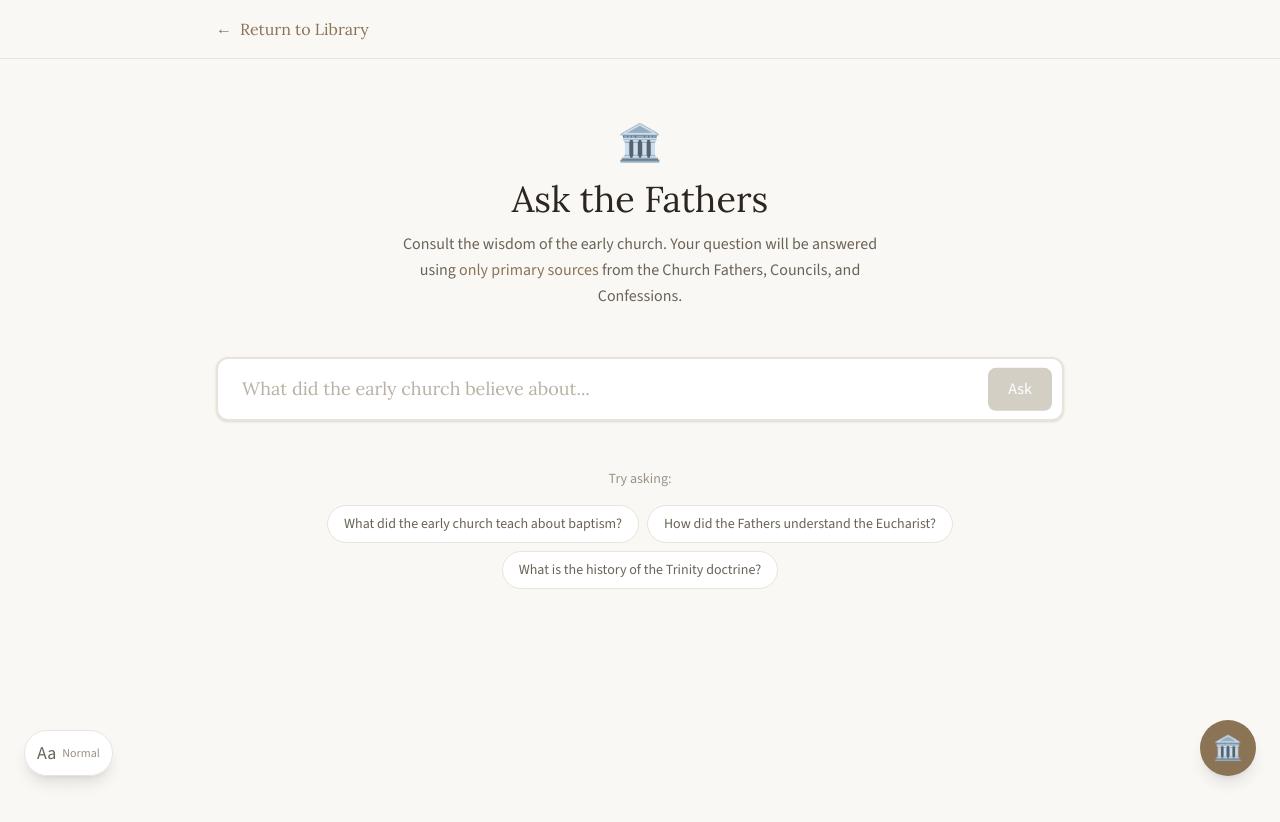
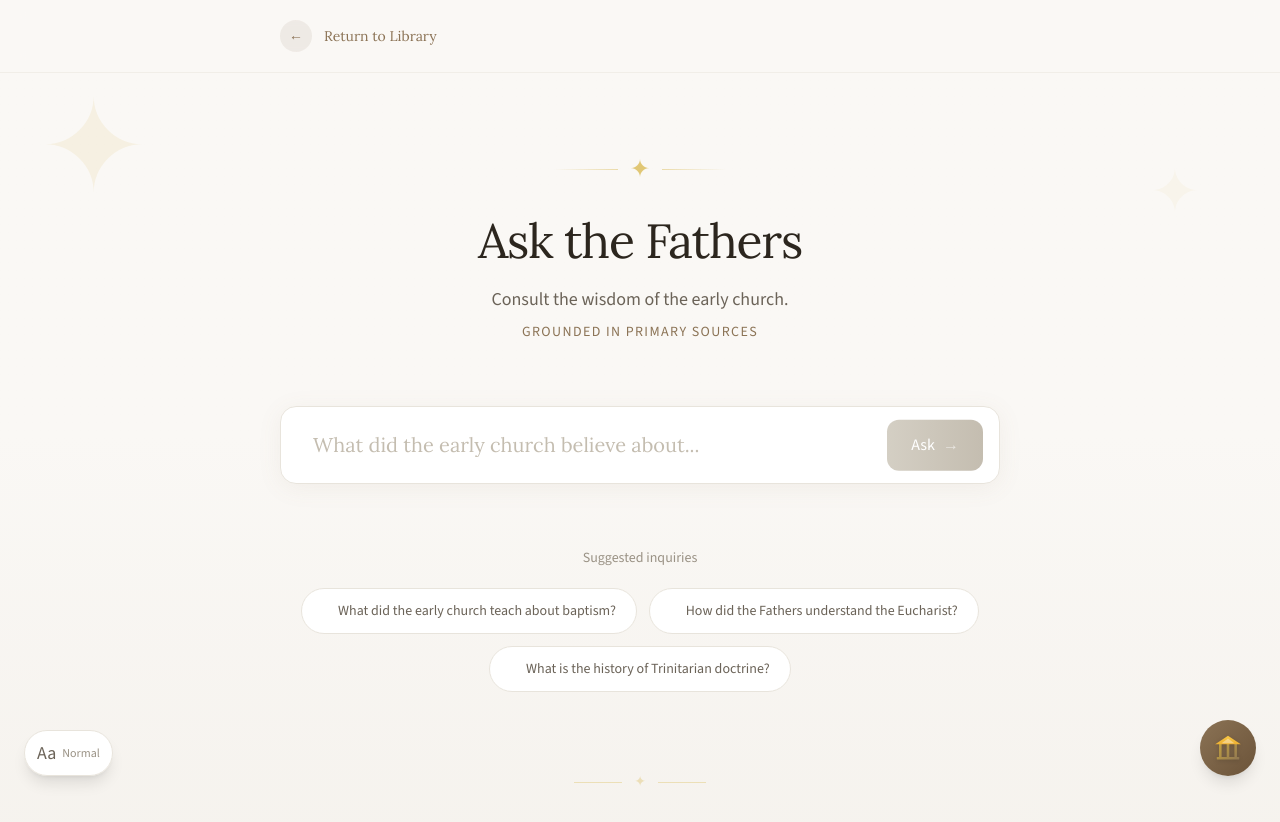
Before and after one commit to Kaleho91/church-history-doctrines, a Next.js app: page /ask in a window 1280 px wide. Shown: the top 822 px of the page. Before the commit the page ends 800 px from the top, so only its background shows below. Built offline with nearby package versions, Linux system fonts and the light colour scheme.

Commit message:
Refine Ask the Fathers aesthetics with premium design and proprietary FAB icon

```diff
--- a/src/app/ask/page.tsx
+++ b/src/app/ask/page.tsx
@@ -51,106 +51,147 @@ export default function AskPage() {
     };
 
     return (
-        <div className="min-h-screen bg-[#faf8f5]">
+        <div className="min-h-screen bg-gradient-to-b from-[#faf8f5] via-[#faf8f5] to-[#f5f2ed]">
+            {/* Decorative background pattern */}
+            <div className="absolute inset-0 overflow-hidden pointer-events-none">
+                <div className="absolute top-20 left-10 text-[#d4af37]/10 text-9xl font-serif select-none">✦</div>
+                <div className="absolute top-40 right-20 text-[#d4af37]/5 text-6xl font-serif select-none">✦</div>
+                <div className="absolute bottom-40 left-1/4 text-[#d4af37]/5 text-4xl font-serif select-none">✦</div>
+            </div>
+
             {/* Header */}
-            <header className="border-b border-[#e8e4dc] bg-[#faf8f5]/95 backdrop-blur-sm">
-                <div className="max-w-4xl mx-auto px-6 py-4 flex items-center justify-between">
-                    <Link href="/" className="group flex items-center gap-2 text-[#8b7355] hover:text-[#5c4d3c] transition-colors">
-                        <span className="transform group-hover:-translate-x-1 transition-transform">←</span>
-                        <span className="font-serif">Return to Library</span>
+            <header className="relative border-b border-[#e8e4dc]/50 bg-[#faf8f5]/80 backdrop-blur-md">
+                <div className="max-w-3xl mx-auto px-6 py-5 flex items-center justify-between">
+                    <Link href="/" className="group flex items-center gap-3 text-[#8b7355] hover:text-[#5c4d3c] transition-colors">
+                        <span className="w-8 h-8 rounded-full bg-[#8b7355]/10 flex items-center justify-center group-hover:bg-[#8b7355]/20 transition-colors">
+                            <span className="transform group-hover:-translate-x-0.5 transition-transform text-sm">←</span>
+                        </span>
+                        <span className="font-serif text-sm">Return to Library</span>
                     </Link>
                 </div>
             </header>
 
-            <main className="max-w-4xl mx-auto px-6 py-16">
+            <main className="relative max-w-3xl mx-auto px-6 py-20">
                 {/* Hero */}
-                <div className="text-center mb-12">
-                    <div className="flex justify-center mb-4">
-                        <span className="text-4xl">🏛️</span>
+                <div className="text-center mb-16 animate-fade-in">
+                    {/* Decorative divider */}
+                    <div className="flex justify-center mb-8">
+                        <div className="flex items-center gap-3 text-[#d4af37]">
+                            <span className="w-16 h-[1px] bg-gradient-to-r from-transparent to-[#d4af37]/40" />
+                            <span className="text-2xl decorative-star">✦</span>
+                            <span className="w-16 h-[1px] bg-gradient-to-l from-transparent to-[#d4af37]/40" />
                         </div>
-                    <h1 className="font-serif text-4xl text-[#2c261e] mb-3">
+                    </div>
+
+                    <h1 className="font-serif text-5xl text-[#2c261e] mb-5 tracking-tight">
                         Ask the Fathers
                     </h1>
-                    <p className="text-[#6b6358] max-w-lg mx-auto leading-relaxed">
-                        Consult the wisdom of the early church. Your question will be answered using
-                        <span className="text-[#8b7355] font-medium"> only primary sources</span> from
-                        the Church Fathers, Councils, and Confessions.
+
+                    <p className="text-lg text-[#6b6358] max-w-md mx-auto leading-relaxed">
+                        Consult the wisdom of the early church.
+                        <span className="block mt-2 text-[#8b7355] font-medium text-sm uppercase tracking-widest">
+                            Grounded in Primary Sources
+                        </span>
                     </p>
                 </div>
 
                 {/* Search Input */}
-                <form onSubmit={handleSubmit} className="mb-12">
-                    <div className="relative">
+                <form onSubmit={handleSubmit} className="mb-16 animate-fade-in" style={{ animationDelay: '100ms' }}>
+                    <div className="relative group">
+                        {/* Decorative border glow */}
+                        <div className="absolute -inset-1 bg-gradient-to-r from-[#d4af37]/20 via-[#8b7355]/10 to-[#d4af37]/20 rounded-2xl blur-sm opacity-0 group-focus-within:opacity-100 transition-opacity duration-500" />
+
+                        <div className="relative bg-white rounded-2xl border border-[#e8e4dc] shadow-[0_4px_24px_rgba(139,115,85,0.08)] overflow-hidden">
                             <input
                                 type="text"
                                 value={query}
                                 onChange={(e) => setQuery(e.target.value)}
                                 placeholder="What did the early church believe about..."
-                            className="w-full px-6 py-4 text-lg font-serif text-[#2c261e] bg-white border-2 border-[#e8e4dc] rounded-xl shadow-sm focus:outline-none focus:border-[#8b7355] focus:ring-4 focus:ring-[#8b7355]/10 transition-all placeholder:text-[#b8b0a3]"
+                                className="w-full px-8 py-6 text-xl font-serif text-[#2c261e] bg-transparent focus:outline-none placeholder:text-[#c4bdb0] placeholder:font-normal"
                                 disabled={loading}
                             />
+                            <div className="absolute right-4 top-1/2 -translate-y-1/2">
                                 <button
                                     type="submit"
                                     disabled={loading || !query.trim()}
-                            className="absolute right-3 top-1/2 -translate-y-1/2 px-5 py-2 bg-[#8b7355] text-white font-medium rounded-lg hover:bg-[#6b5339] disabled:bg-[#d4cfc4] disabled:cursor-not-allowed transition-colors"
+                                    className="px-6 py-3 bg-gradient-to-r from-[#8b7355] to-[#6b5339] text-white font-medium rounded-xl hover:from-[#6b5339] hover:to-[#5c4d3c] disabled:from-[#d4cfc4] disabled:to-[#c4bdb0] disabled:cursor-not-allowed transition-all shadow-md hover:shadow-lg disabled:shadow-none"
                                 >
                                     {loading ? (
                                         <span className="flex items-center gap-2">
                                             <span className="w-4 h-4 border-2 border-white/30 border-t-white rounded-full animate-spin" />
-                                    Consulting...
+                                            <span className="text-sm">Consulting...</span>
                                         </span>
                                     ) : (
-                                'Ask'
+                                        <span className="flex items-center gap-2">
+                                            <span>Ask</span>
+                                            <span className="text-white/60">→</span>
+                                        </span>
                                     )}
                                 </button>
+                            </div>
+                        </div>
                     </div>
                 </form>
 
                 {/* Error State */}
                 {error && (
-                    <div className="text-center text-rose-600 bg-rose-50 border border-rose-200 rounded-xl p-4 mb-8">
+                    <div className="text-center text-rose-600 bg-rose-50 border border-rose-200 rounded-xl p-4 mb-8 animate-fade-in">
                         {error}
                     </div>
                 )}
 
                 {/* Response Card */}
                 {response && (
-                    <div className="bg-white border border-[#e8e4dc] rounded-2xl shadow-lg overflow-hidden animate-fade-in">
+                    <div className="animate-fade-in">
                         {/* Response Header */}
-                        <div className="bg-[#f5f2ed] px-6 py-4 border-b border-[#e8e4dc]">
+                        <div className="flex items-center gap-3 mb-6">
+                            <div className="flex items-center gap-2 text-[#d4af37]/60">
+                                <span className="w-8 h-[1px] bg-current" />
+                                <span className="text-xs">✦</span>
+                                <span className="w-8 h-[1px] bg-current" />
+                            </div>
                             <span className="text-xs font-bold uppercase tracking-widest text-[#9a9285]">
-                                Response from the Sources
+                                From the Sources
                             </span>
+                            <div className="flex-1 h-[1px] bg-[#e8e4dc]" />
                         </div>
 
                         {/* Answer Body */}
-                        <div className="p-8">
-                            <div className="prose prose-stone prose-lg max-w-none font-serif text-[#3d3529] leading-relaxed whitespace-pre-wrap">
+                        <div className="bg-white border border-[#e8e4dc] rounded-2xl shadow-[0_8px_32px_rgba(139,115,85,0.08)] overflow-hidden mb-8">
+                            <div className="p-10">
+                                <div className="prose prose-stone prose-lg max-w-none font-serif text-[#3d3529] leading-[1.85] whitespace-pre-wrap">
                                     {response.answer}
+                                </div>
                             </div>
                         </div>
 
                         {/* Citations */}
                         {response.citations.length > 0 && (
-                            <div className="border-t border-[#e8e4dc] bg-[#fdfcfa] px-6 py-6">
-                                <h3 className="text-xs font-bold uppercase tracking-widest text-[#9a9285] mb-4">
-                                    Sources Consulted ({response.citations.length})
-                                </h3>
                             <div className="space-y-4">
+                                <div className="flex items-center gap-3 mb-4">
+                                    <span className="text-xs font-bold uppercase tracking-widest text-[#9a9285]">
+                                        Sources ({response.citations.length})
+                                    </span>
+                                    <div className="flex-1 h-[1px] bg-[#e8e4dc]" />
+                                </div>
+
+                                <div className="grid gap-4">
                                     {response.citations.map((citation, index) => (
                                         <div
                                             key={citation.id}
-                                            className="group p-4 bg-white rounded-lg border border-[#e8e4dc] hover:border-[#8b7355]/30 hover:shadow-md transition-all"
+                                            className="group p-6 bg-white/80 backdrop-blur-sm rounded-xl border border-[#e8e4dc] hover:border-[#d4af37]/30 hover:shadow-lg transition-all duration-300"
                                         >
-                                            <div className="flex items-start gap-3">
-                                                <span className="flex-shrink-0 w-6 h-6 rounded-full bg-[#8b7355] text-white text-xs font-bold flex items-center justify-center">
+                                            <div className="flex items-start gap-4">
+                                                <span className="flex-shrink-0 w-8 h-8 rounded-full bg-gradient-to-br from-[#d4af37] to-[#8b7355] text-white text-sm font-bold flex items-center justify-center shadow-md">
                                                     {index + 1}
                                                 </span>
                                                 <div className="flex-1 min-w-0">
-                                                    <div className="font-medium text-[#3d3529] mb-1">
-                                                        {citation.author} — <span className="italic">{citation.work}</span>
+                                                    <div className="font-serif text-lg text-[#3d3529] mb-2">
+                                                        {citation.author}
+                                                        <span className="text-[#9a9285] font-normal"> — </span>
+                                                        <span className="italic text-[#6b6358]">{citation.work}</span>
                                                     </div>
-                                                    <p className="text-sm text-[#6b6358] leading-relaxed line-clamp-3">
+                                                    <p className="text-sm text-[#6b6358] leading-relaxed line-clamp-3 mb-3">
                                                         "{citation.excerpt}"
                                                     </p>
                                                     {citation.url && (
@@ -158,9 +199,10 @@ export default function AskPage() {
                                                             href={citation.url}
                                                             target="_blank"
                                                             rel="noopener noreferrer"
-                                                            className="inline-block mt-2 text-xs text-[#8b7355] hover:underline"
+                                                            className="inline-flex items-center gap-1.5 text-xs font-medium text-[#8b7355] hover:text-[#6b5339] transition-colors"
                                                         >
-                                                            View Full Source →
+                                                            <span>View Full Text</span>
+                                                            <span className="text-[#d4af37]">→</span>
                                                         </a>
                                                     )}
                                                 </div>
@@ -175,25 +217,35 @@ export default function AskPage() {
 
                 {/* Example Questions */}
                 {!response && !loading && (
-                    <div className="text-center">
-                        <p className="text-sm text-[#9a9285] mb-4">Try asking:</p>
-                        <div className="flex flex-wrap justify-center gap-2">
+                    <div className="text-center animate-fade-in" style={{ animationDelay: '200ms' }}>
+                        <p className="text-sm text-[#9a9285] mb-5 font-medium">Suggested inquiries</p>
+                        <div className="flex flex-wrap justify-center gap-3">
                             {[
                                 'What did the early church teach about baptism?',
                                 'How did the Fathers understand the Eucharist?',
-                                'What is the history of the Trinity doctrine?',
+                                'What is the history of Trinitarian doctrine?',
                             ].map((example) => (
                                 <button
                                     key={example}
                                     onClick={() => setQuery(example)}
-                                    className="px-4 py-2 text-sm text-[#6b6358] bg-white border border-[#e8e4dc] rounded-full hover:border-[#8b7355] hover:text-[#8b7355] transition-colors"
+                                    className="group px-5 py-3 text-sm text-[#6b6358] bg-white border border-[#e8e4dc] rounded-full hover:border-[#d4af37]/50 hover:text-[#8b7355] hover:shadow-md transition-all duration-300"
                                 >
+                                    <span className="opacity-0 group-hover:opacity-100 transition-opacity text-[#d4af37] mr-1">✦</span>
                                     {example}
                                 </button>
                             ))}
                         </div>
                     </div>
                 )}
+
+                {/* Footer flourish */}
+                <div className="mt-20 flex justify-center">
+                    <div className="flex items-center gap-3 text-[#d4af37]/30">
+                        <span className="w-12 h-[1px] bg-current" />
+                        <span className="text-sm">✦</span>
+                        <span className="w-12 h-[1px] bg-current" />
+                    </div>
+                </div>
             </main>
         </div>
     );
--- a/src/components/ask/AskFAB.tsx
+++ b/src/components/ask/AskFAB.tsx
@@ -2,6 +2,32 @@
 
 import Link from 'next/link';
 import { useState } from 'react';
+
+// Custom Proprietary Icon - Library/Temple with Gradient
+const LibraryIcon = ({ className = "w-full h-full" }: { className?: string }) => (
+    <svg viewBox="0 0 100 100" className={className} fill="none" xmlns="http://www.w3.org/2000/svg">
+        <defs>
+            <linearGradient id="libraryGradient" x1="10" y1="10" x2="90" y2="90" gradientUnits="userSpaceOnUse">
+                <stop offset="0%" stopColor="#d4af37" />
+                <stop offset="100%" stopColor="#8b7355" />
+            </linearGradient>
+            <linearGradient id="libraryAccent" x1="0" y1="0" x2="0" y2="100" gradientUnits="userSpaceOnUse">
+                <stop offset="0%" stopColor="#fcd34d" />
+                <stop offset="100%" stopColor="#d97706" />
+            </linearGradient>
+        </defs>
+        {/* Base/Foundation */}
+        <rect x="15" y="78" width="70" height="8" rx="2" fill="url(#libraryGradient)" />
+        {/* Pillars */}
+        <rect x="22" y="35" width="8" height="43" rx="1" fill="url(#libraryGradient)" />
+        <rect x="46" y="35" width="8" height="43" rx="1" fill="url(#libraryGradient)" />
+        <rect x="70" y="35" width="8" height="43" rx="1" fill="url(#libraryGradient)" />
+        {/* Roof/Pediment */}
+        <path d="M10 38 L50 12 L90 38 L10 38 Z" fill="url(#libraryAccent)" />
+        {/* Inner triangle detail */}
+        <path d="M30 35 L50 20 L70 35 L30 35 Z" fill="#faf8f5" opacity="0.4" />
+    </svg>
+);
 
 export default function AskFAB() {
     const [isHovered, setIsHovered] = useState(false);
@@ -17,25 +43,26 @@ export default function AskFAB() {
                 {/* Expanded label on hover */}
                 <div
                     className={`
-            absolute right-full mr-3 px-4 py-2 bg-white border border-[#e8e4dc] rounded-xl shadow-lg
+            absolute right-full mr-3 px-4 py-2.5 bg-white border border-[#e8e4dc] rounded-xl shadow-lg
             whitespace-nowrap font-serif text-[#3d3529] text-sm
             transition-all duration-300 ease-out
             ${isHovered ? 'opacity-100 translate-x-0' : 'opacity-0 translate-x-4 pointer-events-none'}
           `}
                 >
+                    <span className="text-[#d4af37] mr-1.5">✦</span>
                     Ask the Fathers
                 </div>
 
                 {/* Main FAB button */}
                 <div
                     className={`
-            w-14 h-14 rounded-full bg-[#8b7355] text-white flex items-center justify-center
-            shadow-lg hover:shadow-xl hover:bg-[#6b5339]
+            w-14 h-14 rounded-full bg-gradient-to-br from-[#8b7355] to-[#6b5339] flex items-center justify-center p-3
+            shadow-lg hover:shadow-xl
             transition-all duration-300 ease-out
             ${isHovered ? 'scale-110' : 'scale-100'}
           `}
                 >
-                    <span className="text-2xl">🏛️</span>
+                    <LibraryIcon className="w-full h-full drop-shadow-sm" />
                 </div>
             </div>
         </Link>
```
Lines whose indentation alone changed are shown as unchanged.
